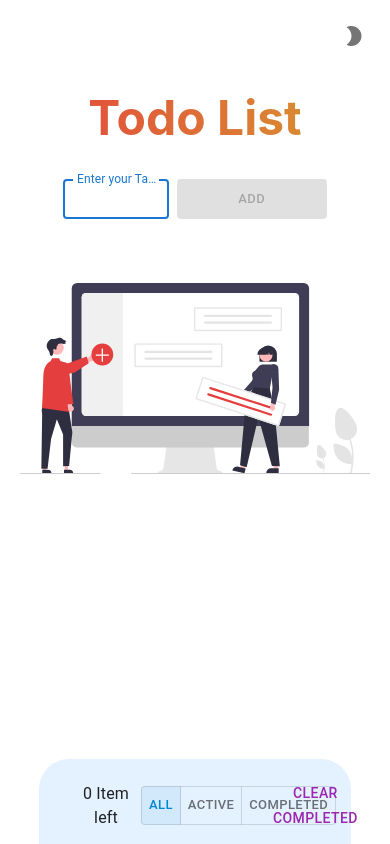
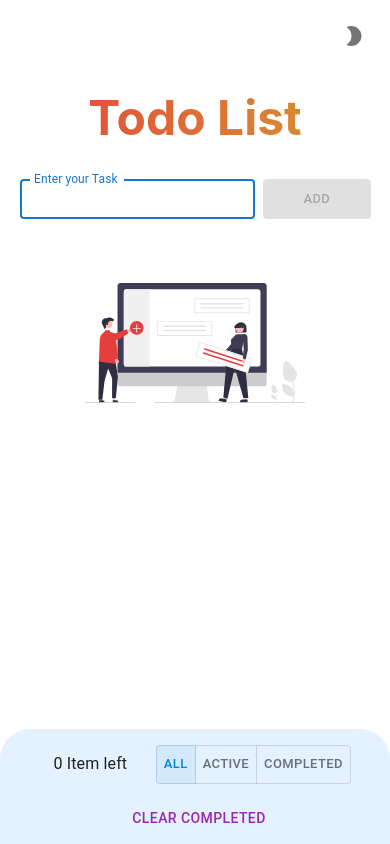
Before and after one commit to SOH3IL10/todo-list, a React (Create React App) app: page / in a window 390 px wide. Built offline with nearby package versions, Linux system fonts and the light colour scheme.

Commit message:
responsive app

```diff
--- a/src/Components/AddTodo/AddTodo.jsx
+++ b/src/Components/AddTodo/AddTodo.jsx
@@ -31,7 +31,7 @@ export default function AddTodo() {
     return (
         <div className='addTodoWrapper'>
             <Stack direction={'row'} justifyContent={'center'} spacing={1} sx={{ width: '90%' }} >
-                <TextField size='small' value={text} onKeyDown={handleKeyDown} onChange={handleChangeText} sx={{ width: '30%' }} id="outlined-basic" label="Enter your Task" variant="outlined" autoFocus />
+                <TextField size='small' className='inputBox' value={text} onKeyDown={handleKeyDown} onChange={handleChangeText} sx={{ width: '30%' }} id="outlined-basic" label="Enter your Task" variant="outlined" autoFocus />
                 <Button variant="contained" disabled={canAdd()} color='info' size='small' sx={{ width: 150 }} onClick={handleAddNewTodo} >Add</Button>
             </Stack>
         </div>
--- a/src/Components/AddTodo/style.css
+++ b/src/Components/AddTodo/style.css
@@ -2,3 +2,9 @@
     display: flex;
     justify-content: center;
 }
+
+@media screen and (max-width: 600px) {
+    .inputBox {
+        width: 100% !important;
+    }
+}
--- a/src/Components/FiltersSection/Components/ClearCompleted/ClearCompleted.jsx
+++ b/src/Components/FiltersSection/Components/ClearCompleted/ClearCompleted.jsx
@@ -9,7 +9,7 @@ export default function ClearCompleted() {
   const handleClickClearCompleted = () => dispatch(clearTodosCompleted())
 
   return (
-    <Grid item xs={3}>
+    <Grid item xs={12} sm={3} className='itemsLeft'>
       <Button onClick={handleClickClearCompleted} color="secondary" >Clear Completed</Button>
     </Grid>
   )
--- a/src/Components/FiltersSection/Components/FilterTodos/FilterTodos.jsx
+++ b/src/Components/FiltersSection/Components/FilterTodos/FilterTodos.jsx
@@ -30,7 +30,7 @@ export default function FilterTodos() {
     };
 
     return (
-        <Grid item xs={6} >
+        <Grid item xs={8} sm={6} >
             <ToggleButtonGroup
                 size='small'
                 value={filter}
--- a/src/Components/FiltersSection/Components/ItemsLeft/ItemsLeft.jsx
+++ b/src/Components/FiltersSection/Components/ItemsLeft/ItemsLeft.jsx
@@ -2,6 +2,7 @@ import { Grid, Typography } from '@mui/material'
 import React from 'react'
 import { useSelector } from 'react-redux'
 import { selectAllTodos } from '../../../../Features/todosSlice'
+import '../../style.css'
 
 export default function ItemsLeft() {
     const todos = useSelector(selectAllTodos)
@@ -9,7 +10,7 @@ export default function ItemsLeft() {
     const itemLeft = todos.filter(item => item.completed === false).length
 
     return (
-        <Grid item xs={3}>
+        <Grid item xs={4} sm={3} >
             <Typography color={'text.primary'}>
                 {
                     itemLeft > 1 ? `${itemLeft} Items left` : `${itemLeft} Item left`
--- a/src/Components/FiltersSection/style.css
+++ b/src/Components/FiltersSection/style.css
@@ -19,3 +19,13 @@
 .filtersSectionDarkTheme {
     background: #0A1929 !important;
 }
+
+@media screen and (max-width: 600px) {
+    .filtersSection {
+        width: 100% !important;
+    }
+
+    .itemsLeft {
+        margin-top: 0.5rem !important;
+    }
+}
--- a/src/Components/Todos/Todo.jsx
+++ b/src/Components/Todos/Todo.jsx
@@ -13,6 +13,7 @@ import Dialog from '@mui/material/Dialog';
 import DialogActions from '@mui/material/DialogActions';
 import DialogContent from '@mui/material/DialogContent';
 import DialogTitle from '@mui/material/DialogTitle';
+import './style.css';
 
 export default function Todo({ id }) {
     const todo = useSelector(state => selectTodoById(state, id))
@@ -63,6 +64,7 @@ export default function Todo({ id }) {
                 <DialogTitle>Update your task</DialogTitle>
                 <DialogContent>
                     <TextField
+                        className='textField'
                         autoFocus
                         margin="dense"
                         id="updateTodo"
--- a/src/Components/Todos/TodosList.jsx
+++ b/src/Components/Todos/TodosList.jsx
@@ -34,7 +34,7 @@ export default function TodosList() {
       {
         todoIds.length > 0 ?
           <>
-            <Grid component={'ul'} container flexDirection={'column'} alignItems={'center'} sx={{ m: '2rem auto', borderRadius: 2, width: '60%', border: '1px solid #ccc', p: '0 1rem' }} >
+            <Grid component={'ul'} className='todoList' container flexDirection={'column'} alignItems={'center'} sx={{ m: '2rem auto', borderRadius: 2, width: '60%', border: '1px solid #ccc', p: '0 1rem' }} >
               {todoIds.map(id => <Todo id={id} key={id} />)}
             </Grid>
             <Button variant="contained" color='error' size='small' sx={{ width: 150, m: '0 auto' }} onClick={handleClickOpen} >Delete All</Button>
--- a/src/Components/Todos/style.css
+++ b/src/Components/Todos/style.css
@@ -11,3 +11,17 @@ img {
 .todosListWrapper {
     margin-bottom: 6rem;
 }
+
+@media screen and (max-width: 600px) {
+    .todoList {
+        width: 95% !important;
+    }
+
+    img {
+        width: 220px;
+    }
+
+    .textField {
+        min-width: 100% !important;
+    }
+}
```
